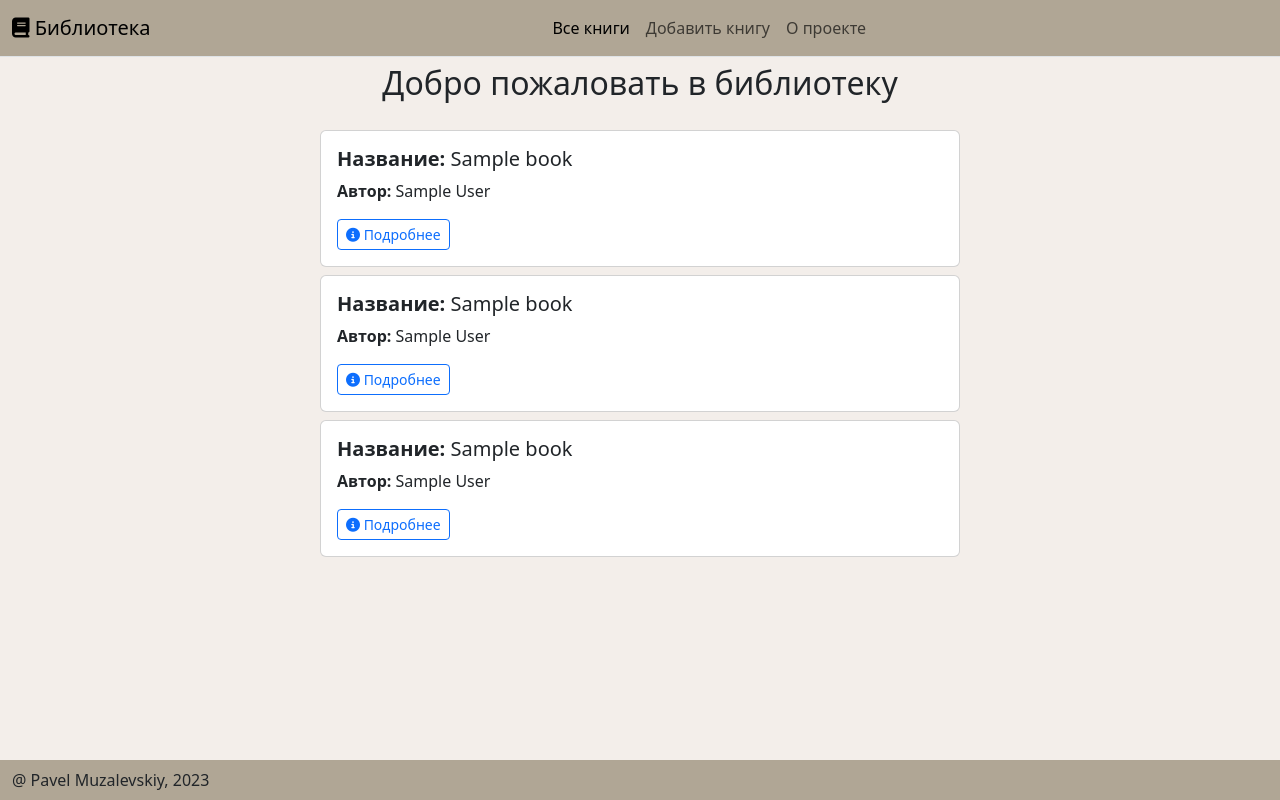
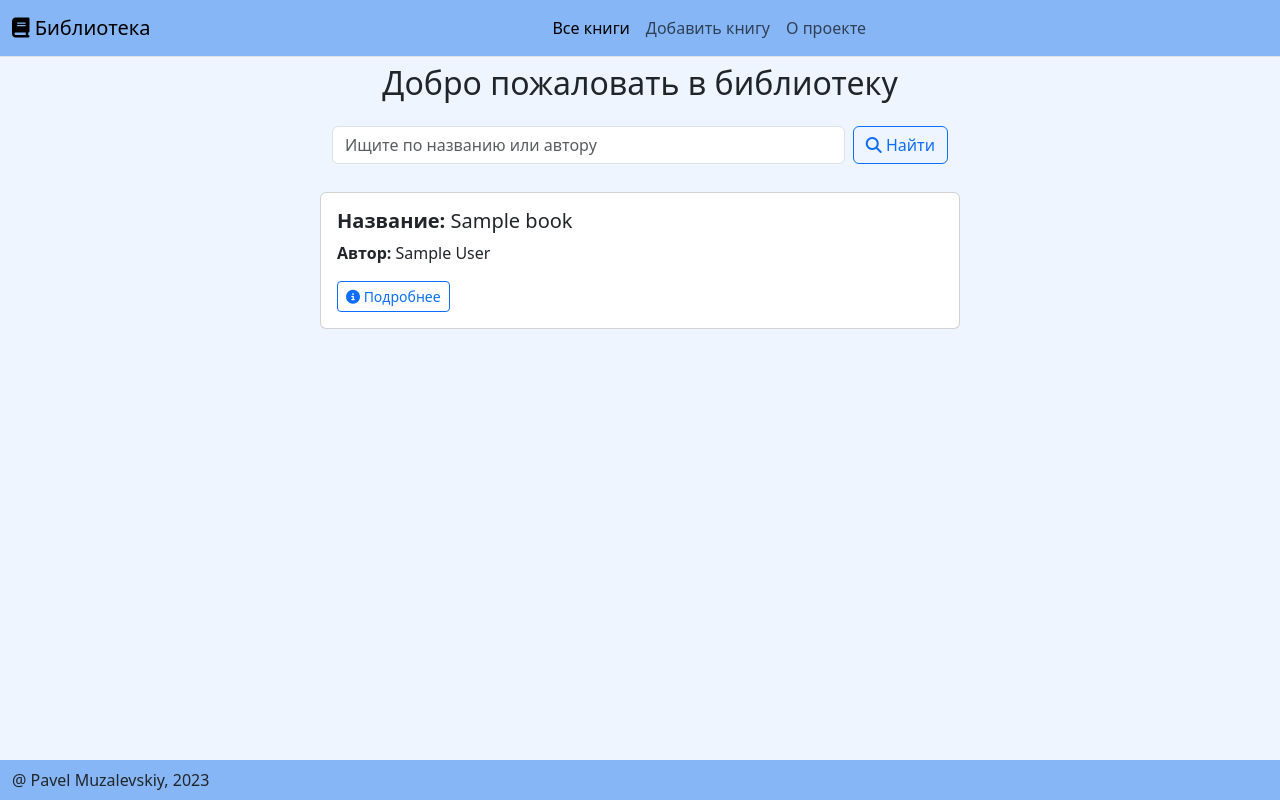
Before and after one commit to pavelmuz/Book-Library, a Django app: page / in a window 1280 px wide. Run offline with Django 5.2, Linux system fonts and the light colour scheme; tables that the repository leaves empty hold one stand-in row (values such as "Sample post"); some libraries are stand-ins or nearby versions.

Commit message:
Changed color sheme, added search and pagination

```diff
--- /dev/null
+++ b/books/static/books/js/main.js
@@ -0,0 +1,15 @@
+let searchForm = document.getElementById("searchForm");
+let pageLinks = document.getElementsByClassName("page-link");
+
+if (searchForm) {
+  for (page of pageLinks) {
+    page.addEventListener("click", function (e) {
+      e.preventDefault();
+
+      let page = this.dataset.page;
+
+      searchForm.innerHTML += `<input value=${page} name="page" hidden/>`;
+      searchForm.submit();
+    });
+  }
+}
--- a/books/static/books/styles/styles.css
+++ b/books/static/books/styles/styles.css
@@ -1,4 +1,4 @@
-body {
+/* body {
   background-color: #f3eeea;
 }
 
@@ -8,4 +8,16 @@ body {
 
 #page-footer {
   background-color: #b0a695;
+} */
+
+body {
+  background-color: #eef5ff;
 }
+
+#page-navbar {
+  background-color: #86b6f6;
+}
+
+#page-footer {
+  background-color: #86b6f6;
+}
--- a/books/templates/books/books.html
+++ b/books/templates/books/books.html
@@ -12,28 +12,19 @@
     </div>
 </div>
 
-{% for book in books %}
-
-<div class="container">
-    <div class="row">
-        <div class="col-sm-12 d-flex justify-content-center">
-            <div class="card mx-auto my-1" style="width: 40rem;">
-                <div class="card-body">
-                    <h5 class="card-title"><strong>Название: </strong>{{ book.title }}</h5>
-                    <p class="card-text"><strong>Автор: </strong>{{ book.author }}</p>
-                    <a class="btn btn-outline-primary btn-sm card-link" href="{% url 'book' book.id %}" role="button">
-                        <i class="fa-solid fa-circle-info"></i>
-                        Подробнее
-                    </a>
+<div class="container mb-4" style="max-width: 40rem;">
+    <form action="{% url 'books' %}" method="get" class="row g-2" id="searchForm">
+        <div class="col">
+            <input class="form-control" type="text" name="search_query" value="{{ search_query }}" placeholder="Ищите по названию или автору" aria-label="default input example">
         </div>
+        <div class="col-auto">
+            <button type="submit" class="btn btn-outline-primary">
+                <i class="fa-solid fa-magnifying-glass"></i> Найти
+            </button>
         </div>
-        </div>
-    </div>
+    </form>
 </div>
 
-
-
-{% endfor %}
 
 {% for book in books %}
 
@@ -56,32 +47,41 @@
 
 {% endfor %}
 
-{% for book in books %}
+{% if books.has_other_pages %}
+<div class="container pb-5">
+    <nav aria-label="Page navigation example" class="d-flex justify-content-center">
+        <ul class="pagination">
 
-<div class="container pb-5 mb-4">
-    <div class="row">
-        <div class="col-sm-12 d-flex justify-content-center">
-            <div class="card mx-auto my-1" style="width: 40rem;">
-                <div class="card-body">
-                    <h5 class="card-title"><strong>Название: </strong>{{ book.title }}</h5>
-                    <p class="card-text"><strong>Автор: </strong>{{ book.author }}</p>
-                    <a class="btn btn-outline-primary btn-sm card-link" href="{% url 'book' book.id %}" role="button">
-                        <i class="fa-solid fa-circle-info"></i>
-                        Подробнее
+            {% if books.has_previous %}
+            <li class="page-item">
+                <a class="page-link" href="?page={{ books.previous_page_number }}" aria-label="Previous" data-page="{{ books.previous_page_number }}">
+                    <span aria-hidden="true">&laquo;</span>
                 </a>
-                </div>
-            </div>
-        </div>
-    </div>
-</div>
+            </li>
+            {% endif %}
 
+            {% for page in custom_range %}
 
+            {% if page == books.number %}
+            <li class="page-item"><a class="page-link active" href="?page={{ page }}" data-page="{{ page }}">{{ page }}</a></li>
+            {% else %}
+            <li class="page-item"><a class="page-link" href="?page={{ page }}" data-page="{{ page }}">{{ page }}</a></li>
+            {% endif %}
 
             {% endfor %}
 
+            {% if books.has_next %}
+            <li class="page-item">
+                <a class="page-link" href="#" aria-label="Next">
+                    <span aria-hidden="true">&raquo;</span>
+                </a>
+            </li>
+            {% endif %}
 
-
-
+        </ul>
+    </nav>
+</div>
+{% endif %}
 
 
 
--- a/books/templates/books/main.html
+++ b/books/templates/books/main.html
@@ -32,5 +32,6 @@
       crossorigin="anonymous"
     >
     </script>
+    <script src="{% static "books/js/main.js" %}"></script>
   </body>
 </html>
--- /dev/null
+++ b/books/utils.py
@@ -0,0 +1,44 @@
+from django.db.models import Q
+from django.core.paginator import Paginator, PageNotAnInteger, EmptyPage
+from .models import Book
+
+
+def paginate_books(request, books_list, results):
+    page = request.GET.get('page')
+    paginator = Paginator(books_list, results)
+
+    try:
+        books_list = paginator.page(page)
+    except PageNotAnInteger:
+        page = 1
+        books_list = paginator.page(page)
+    except EmptyPage:
+        page = paginator.num_pages
+        books_list = paginator.page(page)
+
+    left_index = int(page) - 4
+
+    if left_index < 1:
+        left_index = 1
+
+    right_index = int(page) + 5
+
+    if right_index > paginator.num_pages:
+        right_index = paginator.num_pages + 1
+
+    custom_range = range(left_index, right_index)
+
+    return custom_range, books_list
+
+
+def search_books(request):
+    search_query = ''
+    if request.GET.get('search_query'):
+        search_query = request.GET.get('search_query')
+
+    books_list = Book.objects.distinct().filter(
+        Q(title__icontains=search_query) |
+        Q(author__icontains=search_query)
+    )
+
+    return books_list, search_query
--- a/books/views.py
+++ b/books/views.py
@@ -1,13 +1,21 @@
 from django.shortcuts import render, redirect
 from .models import Book
 from .forms import BookForm
+from .utils import search_books, paginate_books
 
 # Create your views here.
 
 
 def books_view(request):
-    books = Book.objects.all()
-    context = {'books': books}
+    books_list, search_query = search_books(request)
+
+    custom_range, books_list = paginate_books(request, books_list, 3)
+
+    context = {
+        'books': books_list,
+        'search_query': search_query,
+        'custom_range': custom_range
+    }
     return render(request, 'books/books.html', context)
 
 
```
Lines whose indentation alone changed are shown as unchanged.
